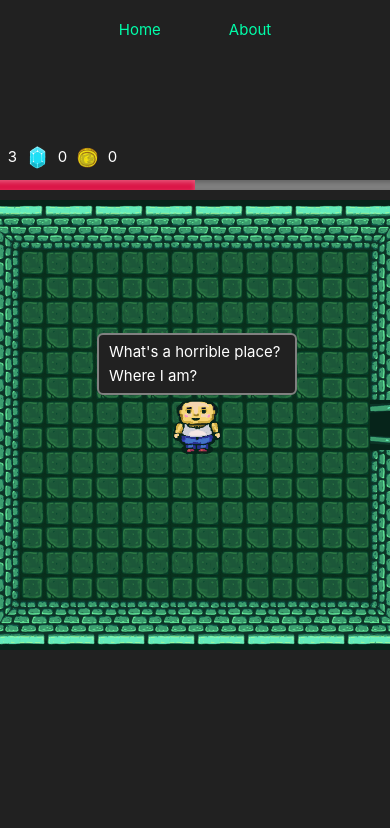
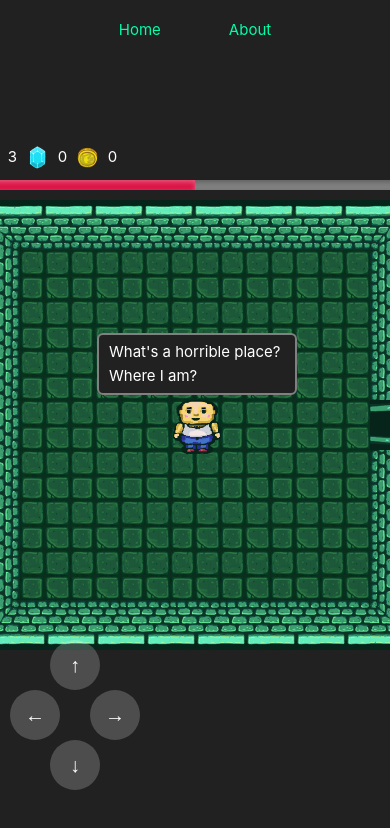
Before and after one commit to Web-ski/dungeons-game-project, a Vue app: page /game in a window 390 px wide. Shown: the top 828 px of the page. Built offline with nearby package versions, Linux system fonts and the light colour scheme.

Commit message:
Add move for mobile

```diff
--- a/src/views/GameView.vue
+++ b/src/views/GameView.vue
@@ -12,14 +12,27 @@ import { COLUMN_LETTERS } from "@/const/board-data.const";
   <div v-if="isProcessing">Game loading...</div>
   <PageMain v-if="!isProcessing">
     <section class="game">
-      <GameboardHeaderView />
-      <GameboardMainView />
+      <gameboard-header-view />
+      <gameboard-main-view />
+      <aside id="mobile-move-console">
+        <div>
+          <button class="btn top" @click="this.moveHero('w')">&#8593;</button>
+        </div>
+        <div>
+          <button class="btn left" @click="this.moveHero('a')">&#8592;</button>
+          <button class="btn right" @click="this.moveHero('d')">&#8594;</button>
+        </div>
+        <div>
+          <button class="btn down" @click="this.moveHero('s')">&#8595;</button>
+        </div>
+      </aside>
     </section>
   </PageMain>
 </template>
 
 <script>
 export default {
+  components: { GameboardHeaderView, GameboardMainView },
   computed: {
     ...mapState(useBoardStore, [
       "isProcessing",
@@ -63,14 +76,15 @@ export default {
       }
     },
     moveHero(event) {
-      event.stopPropagation();
+      const choosenKey = event.key || event;
+      event.key && event.stopPropagation();
       const letter = this.heroPosition.charAt(0);
       const letterPosition = COLUMN_LETTERS.indexOf(letter);
       const nmbr = parseInt(this.heroPosition.charAt(1));
       let destinatedPosition;
       this.isHeroDialog && this.setIsHeroDialog(false);
 
-      switch (event.key) {
+      switch (choosenKey) {
         case "w":
           destinatedPosition = COLUMN_LETTERS[letterPosition - 1] + nmbr;
           this.checkHeroMove(destinatedPosition);
@@ -102,3 +116,49 @@ export default {
   },
 };
 </script>
+
+<style scoped>
+#mobile-move-console {
+  position: absolute;
+  bottom: -150px;
+  margin-left: 25px;
+  height: 160px;
+  width: 160px;
+  display: flex;
+  flex-direction: column;
+}
+
+#mobile-move-console > div {
+  display: flex;
+  flex-direction: row;
+  justify-content: center;
+}
+
+#mobile-move-console > div:nth-of-type(2) {
+  justify-content: space-around;
+}
+
+#mobile-move-console > div > .btn {
+  display: block;
+  border: none;
+  color: var(--dungeon-white);
+  background-color: rgba(255, 255, 255, 0.2);
+  height: 50px;
+  width: 50px;
+  border-radius: 50%;
+  font-size: 20px;
+  font-weight: bold;
+  line-height: 100%;
+  transition: 0.2s;
+}
+
+#mobile-move-console > div > .btn:hover {
+  background-color: rgba(255, 255, 255, 0.4);
+}
+
+@media screen and (min-width: 450px) {
+  #mobile-move-console {
+    display: none;
+  }
+}
+</style>
```
